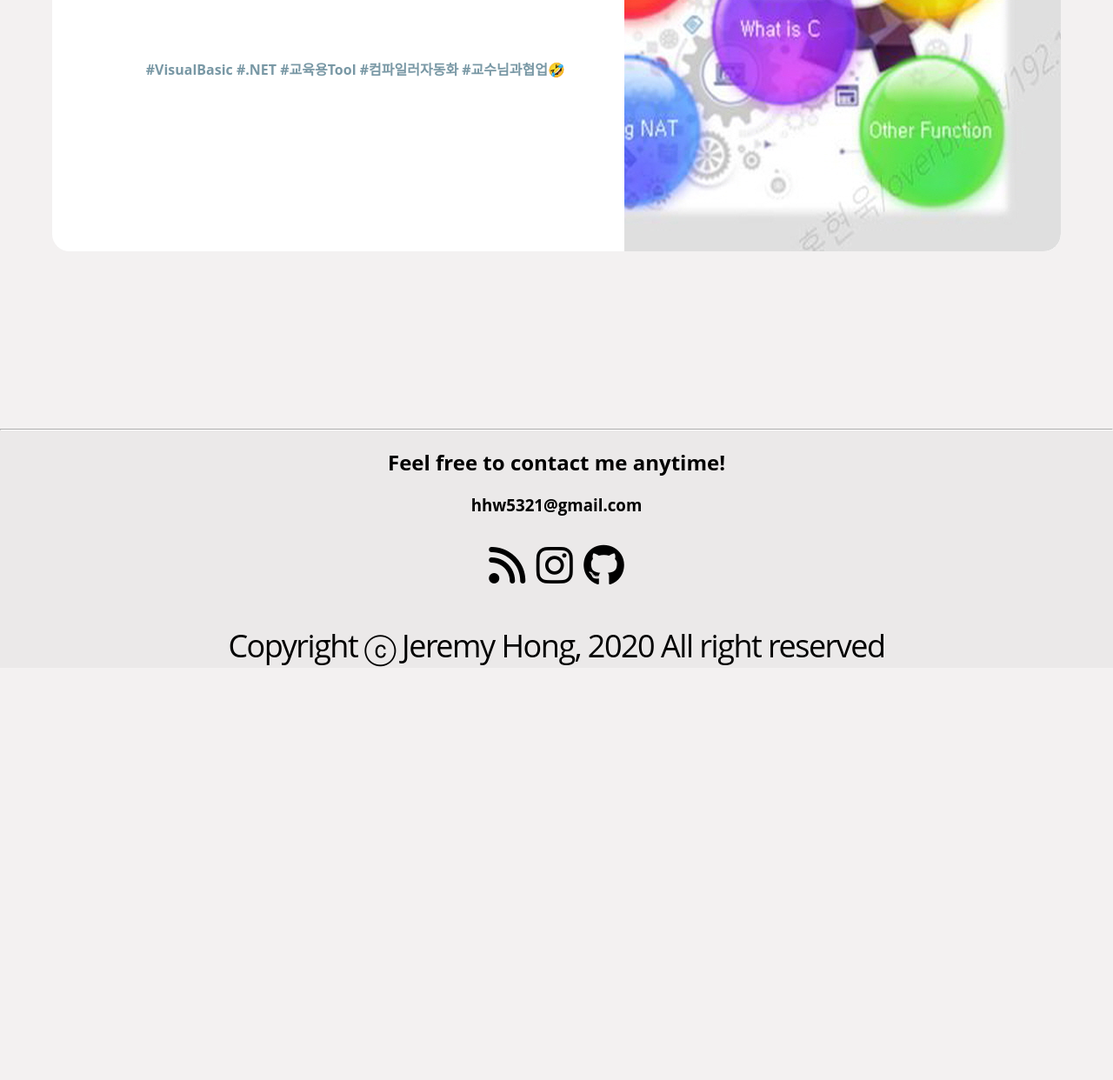
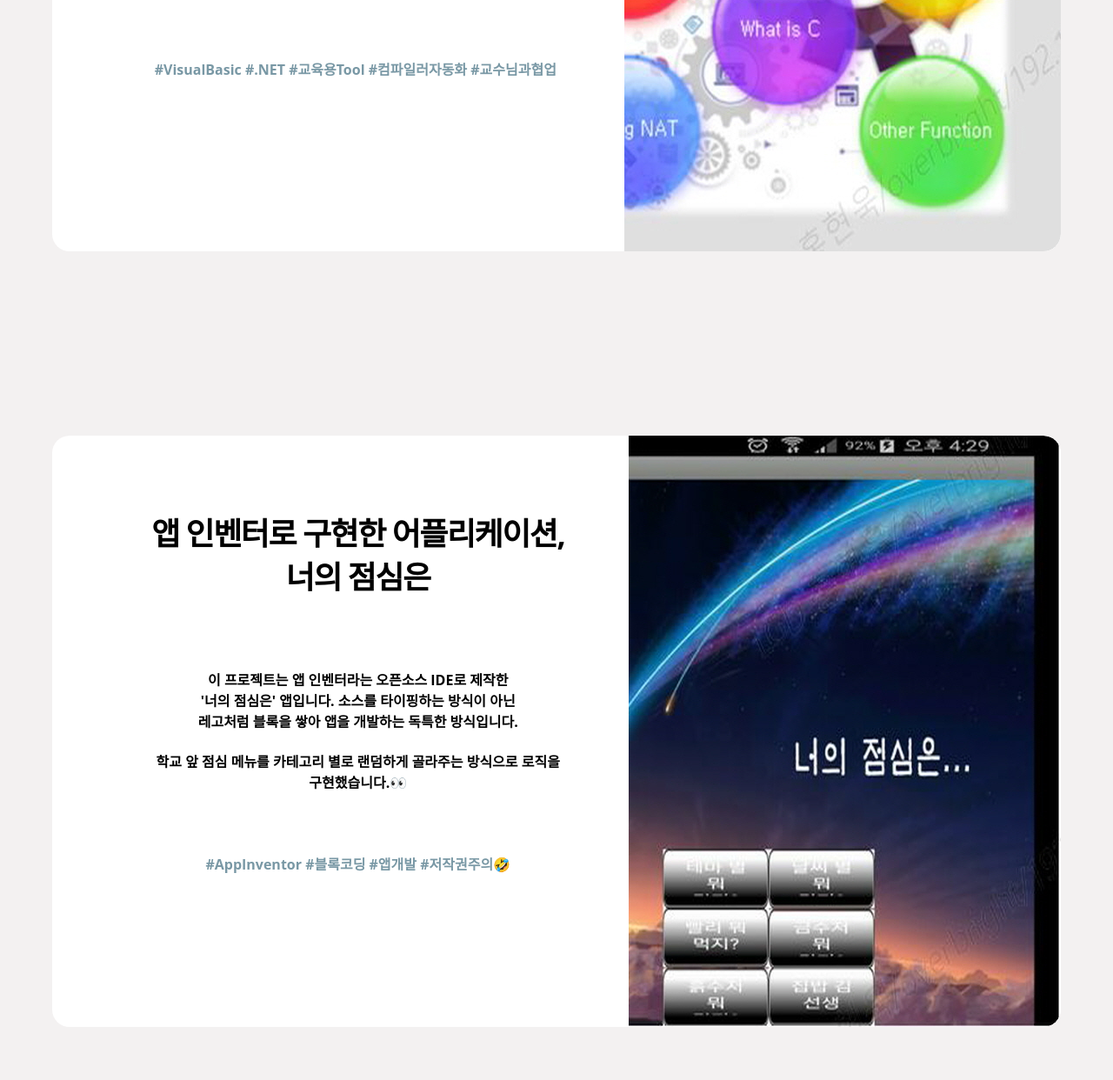
Before and after one commit to Hyun-wook-Hong/JavaScript, a plain HTML site: page Portpolio/index.html in a window 1280 px wide. Shown: the part 4238-5480 px from the top of the page at 87% size. Before the commit the page ends 5042 px from the top, so only its background shows below. Drawn offline with Linux system fonts and the light colour scheme.

Commit message:
인덱스 컨텐츠 업데이트

```diff
--- a/Portpolio/index.html
+++ b/Portpolio/index.html
@@ -218,13 +218,41 @@
     <br>실행파일 배포 후 CS까지 진행했었죠.
                 </div>
                 <div class="card__contents__hashtag">
-                #VisualBasic #.NET #교육용Tool #컴파일러자동화 #교수님과협업🤣
+                #VisualBasic #.NET #교육용Tool #컴파일러자동화 #교수님과협업
                 </div>
                 </div>
                 <div class="card__visual">
                     <!-- 이미지 크기 640 x 680 -->
                     <a href="https://cafe.naver.com/whatisc/1707">
                     <img style="float: right;" src="./resources/imgs/thisisc.jpg">
+                    </a>
+                </div>
+            </div>
+            <br>
+            <br>
+        </ul>
+    </div>
+    <div id="ovr__mypjt">
+        <ul class="card__list">
+            <div id="card">
+                <div class="card__contents">
+                    <p>앱 인벤터로 구현한 어플리케이션, 너의 점심은</p>
+                <div class="card__contents__detail">
+    <br>
+    <br>이 프로젝트는 앱 인벤터라는 오픈소스 IDE로 제작한
+    <br>'너의 점심은' 앱입니다. 소스를 타이핑하는 방식이 아닌
+    <br>레고처럼 블록을 쌓아 앱을 개발하는 독특한 방식입니다.
+    <br>
+    <br>학교 앞 점심 메뉴를 카테고리 별로 랜덤하게 골라주는 방식으로 로직을 구현했습니다.👀
+                </div>
+                <div class="card__contents__hashtag">
+                #AppInventor #블록코딩 #앱개발 #저작권주의🤣
+                </div>
+                </div>
+                <div class="card__visual">
+                    <!-- 이미지 크기 640 x 680 -->
+                    <a href="#">
+                    <img style="float: right;" src="./resources/imgs/yourlunch.JPG">
                     </a>
                 </div>
             </div>
```
